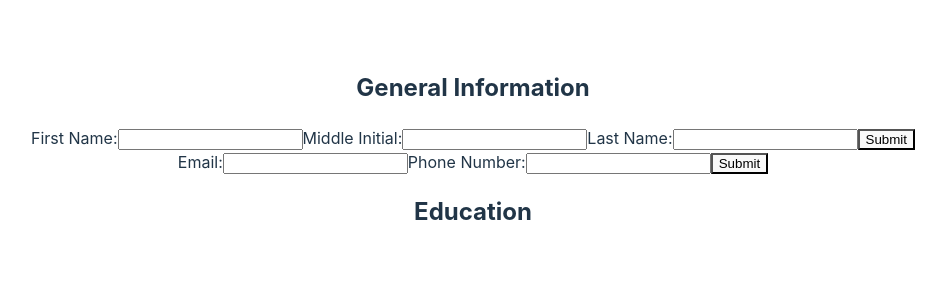
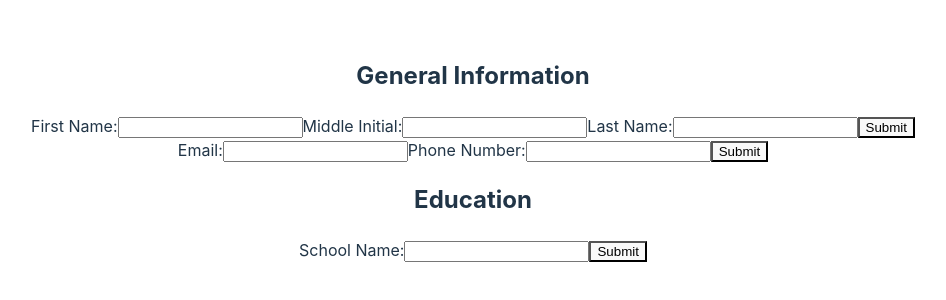
Before and after one commit to CameronTheDeveloper/cv-application, a React app: page / in a window 1280 px wide. Shown: the part 250-550 px from the top of the page, without its empty margins (167-1113 px from the left). Built offline with nearby package versions, Linux system fonts and the light colour scheme; the HTML template or start-up script is replaced by a standard one.

Commit message:
Add SchoolInputs component, schoolName userInput

```diff
--- a/src/components/EducationSection.jsx
+++ b/src/components/EducationSection.jsx
@@ -1,11 +1,28 @@
 import { useState } from "react";
 import Section from "./Section";
+import InfoSection from "./InfoSection";
+import { SchoolInputs } from "./Input-elements";
 
 export default function EducationSection() {
+    const [userInfo, setUserInfo] = useState({
+        schoolName: ''
+    });
+
+    function handleChange(e) {
+        setUserInfo({ ...userInfo, [e.target.name]: e.target.value });
+    }
+
     return (
         <Section
             sectionTitle={'Education'}
             sectionID={'education-section'}>
+            <InfoSection
+                inputs={<SchoolInputs
+                    userInfo={userInfo}
+                    handleChange={handleChange}>
+                </SchoolInputs>}>
+
+            </InfoSection>
         </Section>
     );
 }
--- a/src/components/Input-elements.jsx
+++ b/src/components/Input-elements.jsx
@@ -86,4 +86,18 @@ function ContactInputs({ userInfo, handleChange }) {
     );
 }
 
-export { Form, NameInputs, ContactInputs };
+function SchoolInputs({ userInfo, handleChange }) {
+    return (
+        <>
+            <Input
+                labelText={'School Name'}
+                inputType={'text'}
+                inputValue={userInfo.schoolName}
+                inputName={'schoolName'}
+                handleChange={handleChange}
+            ></Input>
+        </>
+    );
+}
+
+export { Form, NameInputs, ContactInputs, SchoolInputs };
```
